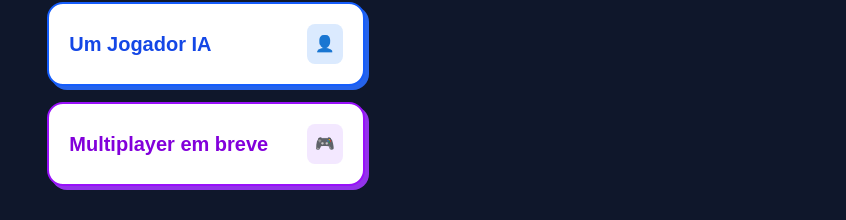
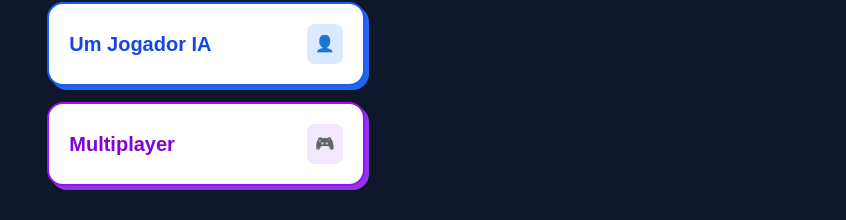
Before and after one commit to Audamon/quiz-ods, a Next.js app: page / in a window 1280 px wide. Shown: the part 424-644 px from the top of the page, without its empty margins (434-1280 px from the left). Built offline with nearby package versions, Linux system fonts and the light colour scheme; no server answers.

Commit message:
botao menu

```diff
--- a/components/Menu/index.tsx
+++ b/components/Menu/index.tsx
@@ -73,7 +73,7 @@ export default function Menu({
           className="group relative bg-white border-2 border-purple-600 p-5 rounded-2xl shadow-[4px_4px_0px_0px_rgba(147,51,234,1)] hover:shadow-none hover:translate-x-[2px] hover:translate-y-[2px] hover:cursor-pointer transition-all flex items-center justify-between"
         >
           <span className="text-xl font-bold text-purple-700">
-            Multiplayer em breve
+            Multiplayer
           </span>
           <div className="bg-purple-100 p-2 rounded-lg group-hover:bg-purple-600 group-hover:text-white transition-colors">
             🎮
```
